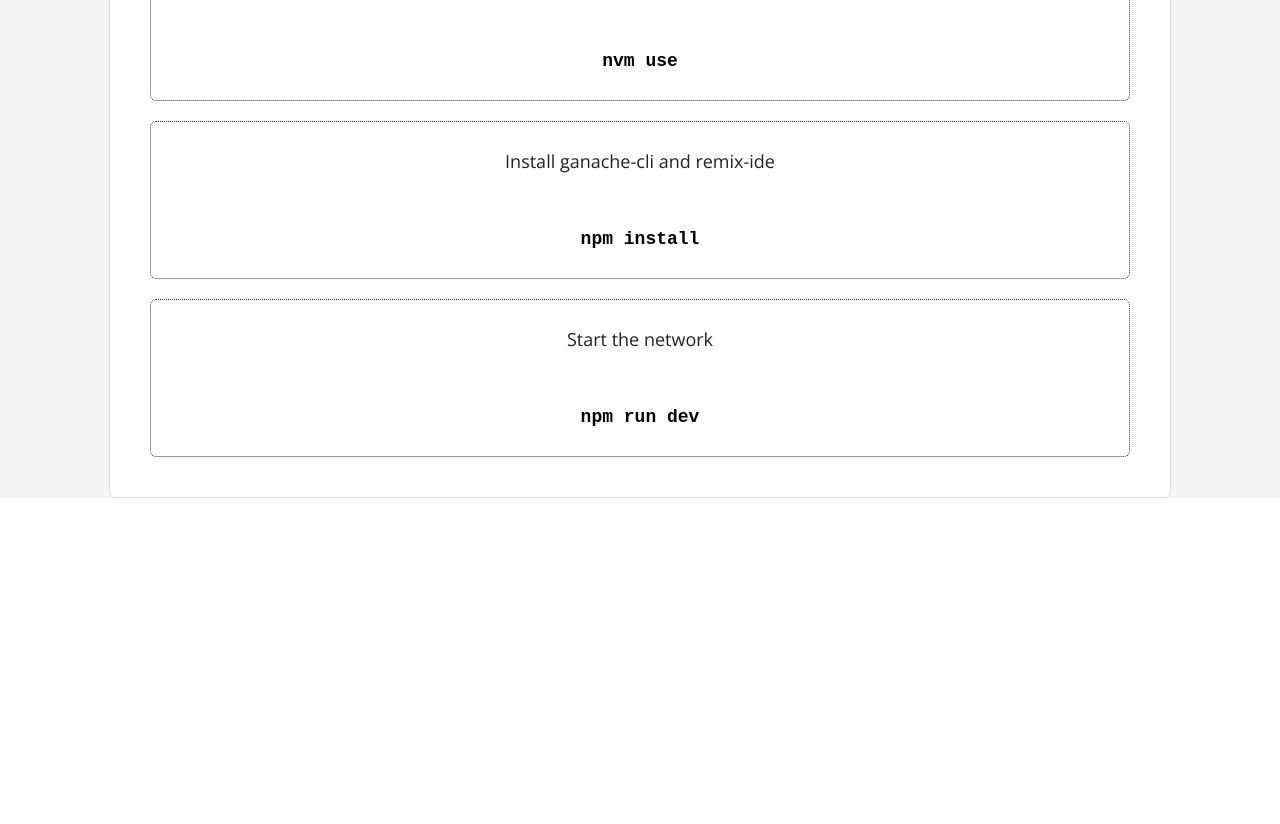
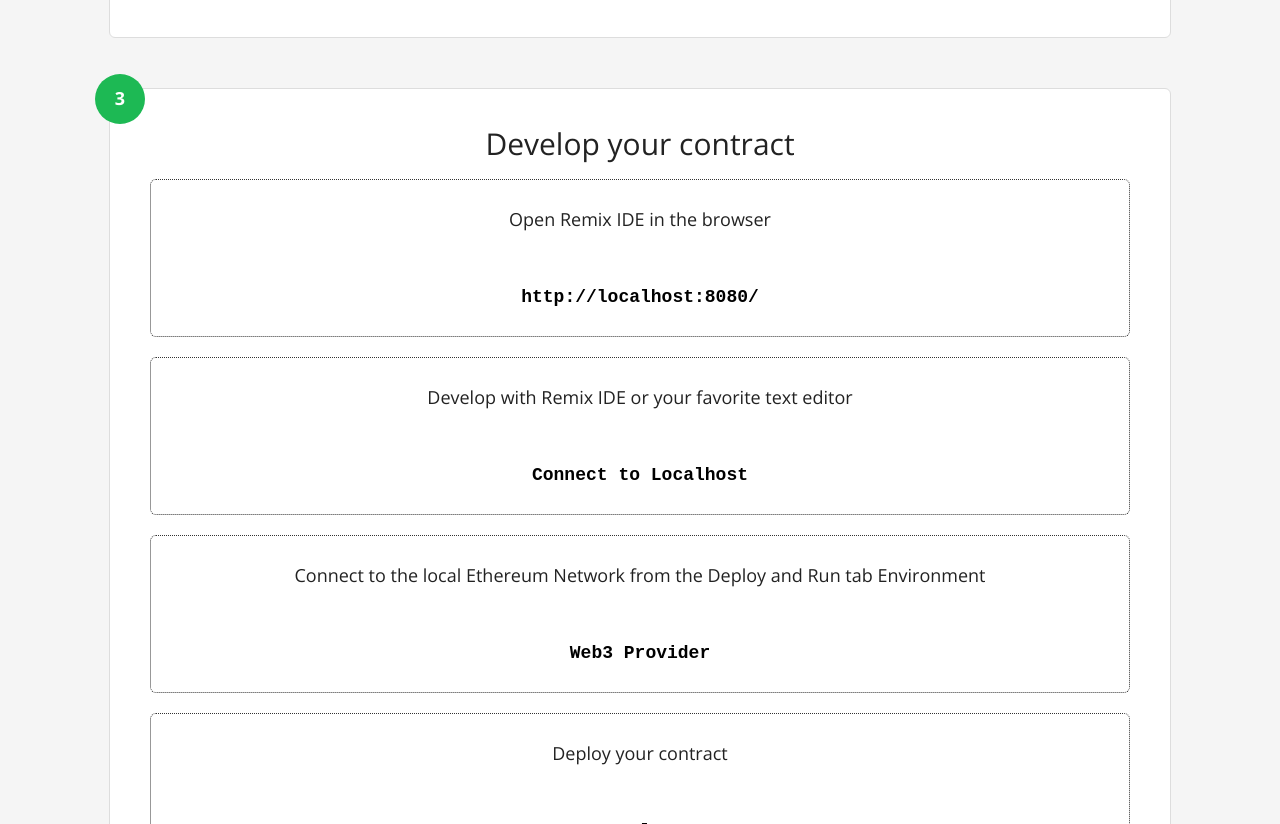
Before and after one commit to djrosenbaum/web3-starter-kit, a plain HTML site: page docs/index.html in a window 1280 px wide. Shown: the part 1976-2800 px from the top of the page. Before the commit the page ends 2474 px from the top, so only its background shows below. Drawn offline with nearby package versions, Linux system fonts and the light colour scheme.

Commit message:
develop your contract

```diff
--- a/docs/index.html
+++ b/docs/index.html
@@ -39,8 +39,6 @@
         <pre>git clone git@github.com:djrosenbaum/web3-starter-kit.git</pre>
       </div>
     </div>
-  </div>
-  <div class="section">
     <div class="instruction">
       <h2>Start a local ethereum network</h2>
       <div>
@@ -60,6 +58,25 @@
         <pre>npm run dev</pre>
       </div>
     </div>
+    <div class="instruction">
+      <h2>Develop your contract</h2>
+      <div>
+        <h3>Open Remix IDE in the browser</h3>
+        <pre>http://localhost:8080/</pre>
+      </div>
+      <div>
+        <h3>Develop with Remix IDE or your favorite text editor</h3>
+        <pre>Connect to Localhost</pre>
+      </div>
+      <div>
+        <h3>Connect to the local Ethereum Network from the Deploy and Run tab Environment</h3>
+        <pre>Web3 Provider</pre>
+      </div>
+      <div>
+        <h3>Deploy your contract</h3>
+        <pre>Deploy</pre>
+      </div>
+    </div>
   </div>
 </body>
 
--- a/docs/splash.css
+++ b/docs/splash.css
@@ -1,5 +1,8 @@
 .splash {
   background: #1db954;
+  min-height: 100vh;
+  overflow: auto;
+  position: relative;
 }
 
 .splash .outer-wrapper {
--- a/docs/style.css
+++ b/docs/style.css
@@ -1,4 +1,5 @@
 body {
+  background-color: #f5f5f5;
   font-family: 'Open Sans', sans-serif;
   counter-reset: step;
 }
@@ -19,10 +20,3 @@
   transform: rotate(45deg);
   -webkit-transform: rotate(45deg);
 }
-
-.section {
-  background-color: #f5f5f5;
-  min-height: 100vh;
-  overflow: auto;
-  position: relative;
-}
```
